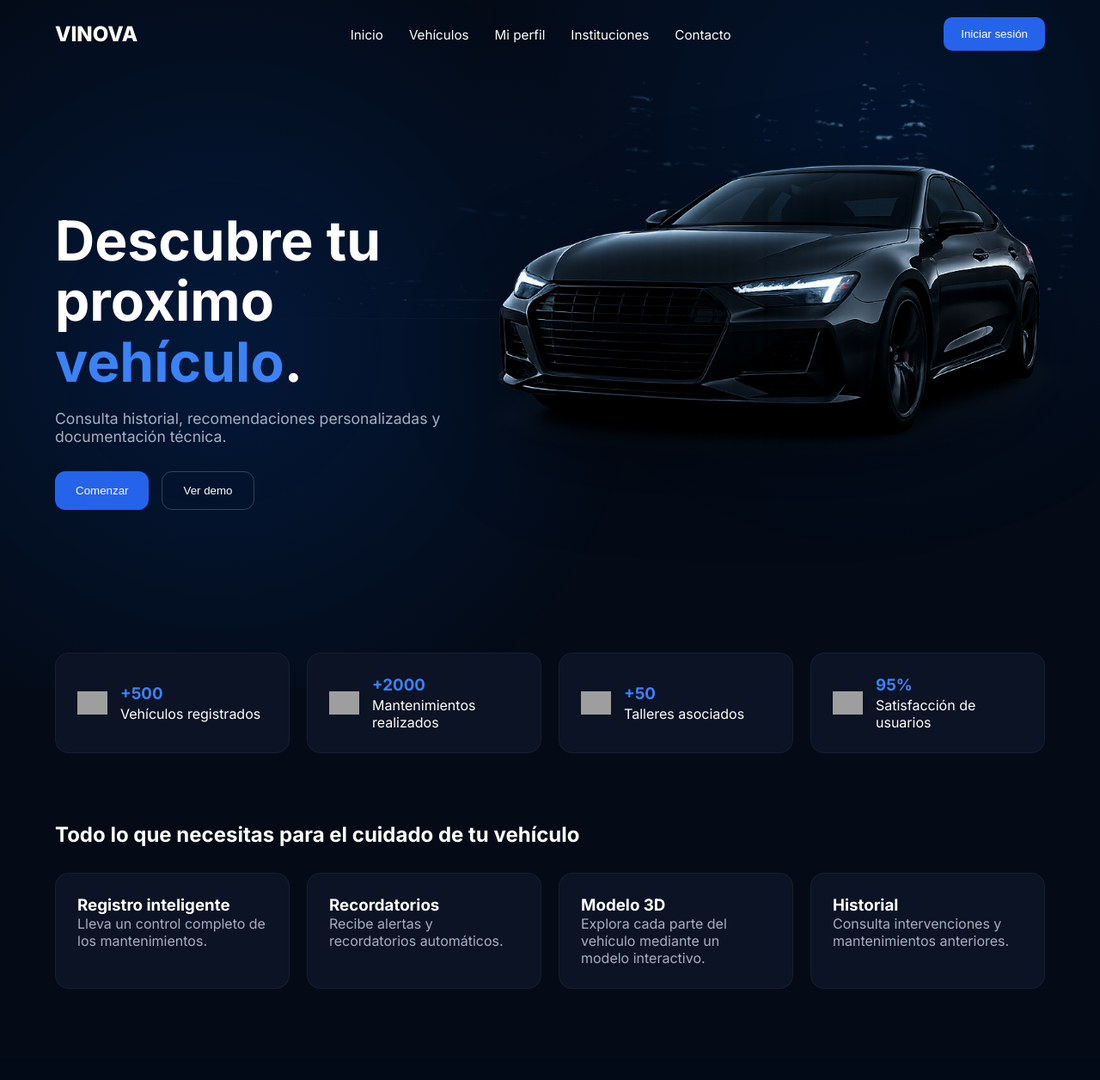
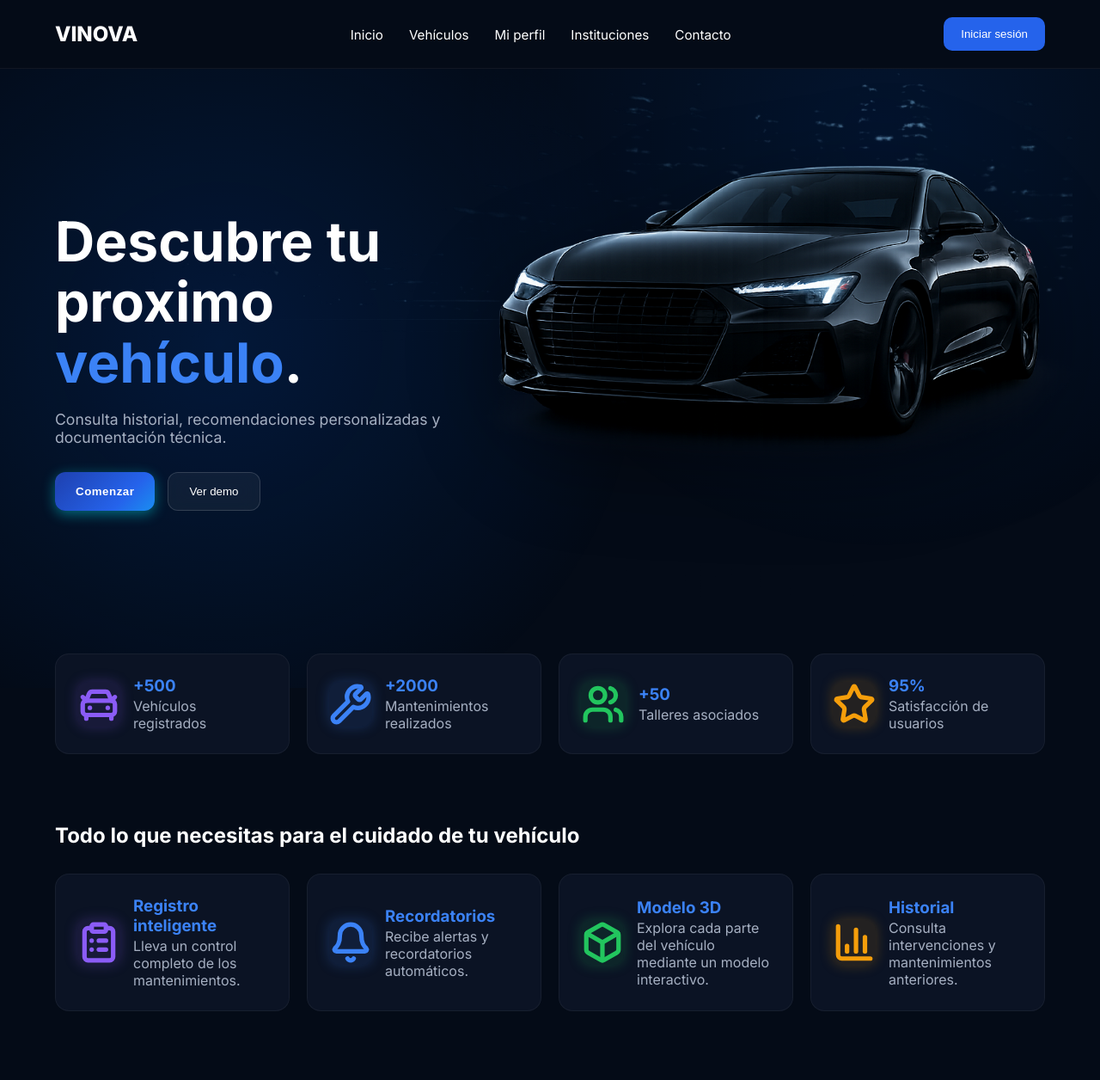
Before and after one commit to Tokyogh/tesiss, a Flask app: page / in a window 1280 px wide. Shown: the whole page at 86% size. Before the commit the page ends 1150 px from the top, so only its background shows below. Run offline with Flask 3, Linux system fonts and the light colour scheme; grey boxes are pictures that could not be loaded.

Commit message:
acatualizacion

```diff
--- a/docs/ACTUALIZAR.txt
+++ b/docs/ACTUALIZAR.txt
@@ -20,6 +20,7 @@ six seven
 ==================================
 
 para descargar los requeriments
+
 =============================
 pip install -r requirements.txt
 =============================
--- a/static/css/styles.css
+++ b/static/css/styles.css
@@ -14,7 +14,7 @@ body {
     background-color: #040b17;
 }
 
-/* fondo con luces suaves tipo glow */
+/* fondo */
 body::before {
     content: "";
     position: fixed;
@@ -28,23 +28,22 @@ body::before {
 
 /* navbar de arriba */
 .navbar {
-    width: 90%;
-    margin: auto;
+    width: 100%;
+    background-color: #040b17;
     display: flex;
     justify-content: space-between;
     align-items: center;
-    padding: 20px 0;
+    padding: 20px 5%;
     position: relative;
     z-index: 10;
+    border-bottom: 1px solid rgba(255,255,255,.05);
 }
 
-/* logo */
 .logo h2 {
     font-weight: 800;
     color: white;
 }
 
-/* links del menú */
 .nav-links {
     display: flex;
     gap: 30px;
@@ -57,24 +56,19 @@ body::before {
     font-size: 0.95rem;
 }
 
-/* dropdown del menú */
 .dropdown {
     position: relative;
 }
 
-/* caja del dropdown */
 .dropdown-menu {
     position: absolute;
     top: 40px;
     left: 0;
     width: 220px;
-
     opacity: 0;
     visibility: hidden;
     pointer-events: none;
-
     transition: opacity 0.5s ease;
-
     background: #101827;
     border: 1px solid rgba(255,255,255,.08);
     border-radius: 12px;
@@ -82,14 +76,6 @@ body::before {
     display: flex;
     flex-direction: column;
 }
-
-/* aparece al pasar el mouse */
-/*
- .dropdown:hover .dropdown-menu {
-    opacity: 1;
-    visibility: visible;
-    pointer-events: auto;
-} */
 
 .dropdown-menu.show {
     opacity: 1;
@@ -102,12 +88,10 @@ body::before {
     border-radius: 8px;
 }
 
-/* hover de opciones */
 .dropdown-menu a:hover {
     background: #182336;
 }
 
-/* botón login */
 .login-btn {
     background: #2563eb;
     color: white;
@@ -123,23 +107,18 @@ body::before {
 .hero {
     width: 100%;
     min-height: 85vh;
-
     display: flex;
     align-items: center;
     justify-content: space-between;
-
     padding: 0 5%;
-
     position: relative;
     overflow: visible;
     z-index: 2;
 }
 
-/* texto lado izquierdo */
 .hero-content {
     width: 50%;
     max-width: 600px;
-
     position: relative;
     z-index: 3;
 }
@@ -150,7 +129,6 @@ body::before {
     margin-bottom: 20px;
 }
 
-/* resaltado azul */
 .hero-content span {
     color: #3b82f6;
 }
@@ -161,56 +139,120 @@ body::before {
     margin-bottom: 30px;
 }
 
-/* botones del hero */
 .hero-buttons {
     display: flex;
     gap: 15px;
 }
 
-/* botón principal */
 .primary-btn {
-    background: #2563eb;
+    background: linear-gradient(135deg, #1e40af 0%, #2563eb 40%, #00f2fe 100%);
+    background-size: 200% auto;
+
     color: white;
+    font-weight: 700;
+    letter-spacing: 0.5px;
     border: none;
     padding: 14px 24px;
     border-radius: 12px;
     cursor: pointer;
+
+    position: relative;
+    overflow: hidden;
+
+    box-shadow: 0 4px 15px rgba(0, 242, 254, 0.4);
+
+    transition: all 0.4s cubic-bezier(0.25, 0.8, 0.25, 1);
 }
 
-/* botón secundario */
+
+.primary-btn::before {
+    content: '';
+    position: absolute;
+    top: 0;
+    left: -100%;
+    width: 100%;
+    height: 100%;
+    background: linear-gradient(
+        90deg,
+        transparent,
+        rgba(255, 255, 255, 0.3),
+        transparent
+    );
+    transform: skewX(-25deg);
+    transition: none;
+}
+
+.primary-btn:hover {
+
+    transform: translateY(-2px);
+    background-position: right center;
+
+    box-shadow: 0 0 25px rgba(0, 242, 254, 0.8),
+                0 0 10px rgba(37, 99, 235, 0.5);
+}
+
+.primary-btn:hover::before {
+    left: 100%;
+    transition: all 0.6s ease;
+}
+
+/* Efecto de clic pulsado */
+.primary-btn:active {
+    transform: translateY(1px);
+    box-shadow: 0 2px 10px rgba(0, 242, 254, 0.4);
+}
+/* ==========================================
+   BOTÓN SECUNDARIO
+========================================== */
 .secondary-btn {
-    background: transparent;
+    background: rgba(255, 255, 255, 0.05);
+    backdrop-filter: blur(10px);
+    -webkit-backdrop-filter: blur(10px);   /* Hace que el efecto funcione también en Safari (Mac/iPhone) */
+
     color: white;
-    border: 1px solid rgba(255,255,255,.2);
+    border: 1px solid rgba(255, 255, 255, 0.15);
     padding: 14px 24px;
     border-radius: 12px;
     cursor: pointer;
+
+    transition: all 0.3s ease;
+}
+.secondary-btn:hover {
+    background: rgba(255, 255, 255, 0.12);
+    border-color: rgba(255, 255, 255, 0.3);
+    box-shadow: 0 8px 25px rgba(0, 0, 0, 0.3);
 }
 
-/* ==========================================
-   imagen grande del hero
-========================================== */
+.secondary-btn:active {
+    transform: scale(0.97);
+    background: rgba(255, 255, 255, 0.04);
+    box-shadow: 0 3px 10px rgba(0, 0, 0, 0.4);
+    border-color: rgba(255, 255, 255, 0.2);
+
+    transition: all 0.08s ease;
+}
+
+
 .hero-image {
     position: absolute;
     right: 32%;
     top: -140px;
-
     width: 59%;
-
     z-index: 1;
     pointer-events: none;
 }
+
 .hero-image img {
     width: 150%;
     max-width: none;
-
     height: auto;
     object-fit: contain;
-
     filter: drop-shadow(0 30px 50px rgba(0,0,0,0.4));
 }
 
-/* stats de abajo */
+/* ==========================================
+   STATS & FEATURES (Contenedores compartidos)
+========================================== */
 .stats {
     width: 90%;
     margin: auto;
@@ -221,41 +263,6 @@ body::before {
     z-index: 5;
 }
 
-/* tarjetas de stats */
-/* Modificación en las tarjetas de stats */
-.stat-card {
-    background: #0b1324;
-    border: 1px solid rgba(255,255,255,.05);
-    padding: 25px;
-    border-radius: 16px;
-
-    /* Nuevas propiedades para alinear el icono al lado */
-    display: flex;
-    align-items: center;
-    gap: 15px; /* Espacio entre el icono y el texto */
-}
-
-/* Control del tamaño de tus iconos */
-.stat-icon {
-    width: 35px;  /* Ajusta el tamaño que quieras aquí */
-    height: 35px; /* Ajusta el tamaño que quieras aquí */
-    object-fit: contain;
-}
-
-/* Contenedor del texto para mantener el orden vertical */
-.stat-info {
-    display: flex;
-    flex-direction: column;
-}
-
-.stat-card h3 {
-    color: #3b82f6;
-    margin-bottom: 2px; /* Reducido un poco para que cuadre mejor con el icono */
-}
-
-/* ==========================================
-   features (sección de tarjetas)
-========================================== */
 .features {
     width: 90%;
     margin: 80px auto;
@@ -267,59 +274,116 @@ body::before {
     margin-bottom: 30px;
 }
 
-/* grid de features */
 .feature-grid {
     display: grid;
     grid-template-columns: repeat(4, 1fr);
     gap: 20px;
 }
 
-/* cada tarjeta */
+/* Estilo unificado para las tarjetas */
+.stat-card,
 .feature-card {
     background: #0b1324;
     border: 1px solid rgba(255,255,255,.05);
     padding: 25px;
     border-radius: 16px;
+    display: flex;
+    align-items: center;
+    gap: 15px;
 }
 
+.stat-info,
+.feature-info {
+    display: flex;
+    flex-direction: column;
+}
+
+.stat-card h3,
+.feature-card h3 {
+    color: #3b82f6;
+    margin-bottom: 2px;
+    font-size: 1.17rem;
+}
+
+.stat-card p,
 .feature-card p {
     color: #a6b0c2;
 }
 
-/* responsive */
+/* ==========================================
+   CAJAS DE ICONOS (Neon Style)
+========================================== */
+.icon-box {
+    width: 52px;
+    height: 52px;
+    border-radius: 12px;
+    display: flex;
+    align-items: center;
+    justify-content: center;
+    transition: all 0.3s ease;
+}
+
+/* Forzar el tamaño grande del icono dentro de la caja */
+.icon-box i,
+.icon-box svg {
+    width: 50px !important;
+    height: 50px !important;
+    stroke-width: 2.5;
+    flex-shrink: 0;
+}
+
+/* Colores de las cajas con opacidad y brillo */
+.purple {
+    background: rgba(139, 92, 246, 0.1);
+    box-shadow: 0 0 15px rgba(139, 92, 246, 0.25);
+    color: #8b5cf6;
+}
+
+.blue {
+    background: rgba(59, 130, 246, 0.1);
+    box-shadow: 0 0 15px rgba(59, 130, 246, 0.25);
+    color: #3b82f6;
+}
+
+.green {
+    background: rgba(34, 197, 94, 0.1);
+    box-shadow: 0 0 15px rgba(34, 197, 94, 0.25);
+    color: #22c55e;
+}
+
+.yellow {
+    background: rgba(245, 158, 11, 0.1);
+    box-shadow: 0 0 15px rgba(245, 158, 11, 0.25);
+    color: #f59e0b;
+}
+
+/* ==========================================
+   RESPONSIVE
+========================================== */
 @media (max-width: 1100px) {
-
     .hero {
         flex-direction: column;
         text-align: center;
         gap: 40px;
     }
-
     .hero-content,
     .hero-image {
         width: 100%;
         position: relative;
     }
-
     .hero-image {
         top: 0;
     }
-
     .hero-content h1 {
         font-size: 2.8rem;
     }
-
-    .stats {
-        grid-template-columns: repeat(2, 1fr);
-    }
-
+    .stats,
     .feature-grid {
         grid-template-columns: repeat(2, 1fr);
     }
 }
 
 @media (max-width: 768px) {
-
     .stats,
     .feature-grid {
         grid-template-columns: 1fr;
--- a/static/js/script.js
+++ b/static/js/script.js
@@ -14,3 +14,6 @@ document.querySelectorAll('.dropdown').forEach(dropdown => {
         }, 200); // 200 ms
     });
 });
+
+// Activar los iconos de Lucide
+lucide.createIcons();
--- a/templates/index.html
+++ b/templates/index.html
@@ -4,7 +4,7 @@
     <meta charset="UTF-8">
     <meta name="viewport" content="width=device-width, initial-scale=1.0">
     <title>VINOVA</title>
-
+    <script src="https://unpkg.com/lucide@latest"></script>
     <link rel="stylesheet" href="{{ url_for('static', filename='css/styles.css') }}">
 
     <link rel="preconnect" href="https://fonts.googleapis.com">
@@ -13,37 +13,20 @@
 
 <body>
 
-<!-- ================= NAVBAR ================= -->
 <header class="navbar">
-
     <div class="logo">
         <h2>VINOVA</h2>
     </div>
 
     <nav>
         <ul class="nav-links">
-
             <li><a href="{{ url_for('inicio') }}">Inicio</a></li>
-
             <li class="dropdown">
                 <a href="#">Vehículos</a>
                 <div class="dropdown-menu">
                     <a href="#">Catalogo</a>
-                    <!--<a href="#">Agregar vehículo</a>
-                    <a href="#">Historial</a>
-                    <a href="#">Información técnica</a> -->
                 </div>
             </li>
-
-            <!--<li class="dropdown">
-                <a href="#">Mantenimiento</a>
-                <div class="dropdown-menu">
-                    <a href="#">Próximos servicios</a>
-                    <a href="#">Historial</a>
-                    <a href="#">Recomendaciones</a>
-                    <a href="#">Alertas</a>
-                </div>
-            </li>-->
             <li class="dropdown">
                 <a href="#">Mi perfil</a>
             </li>
@@ -67,43 +50,33 @@
     <button class="login-btn">
         Iniciar sesión
     </button>
-
 </header>
 
-<!-- ================= HERO (SPLIT) ================= -->
 <section class="hero">
-
-    <!-- TEXTO IZQUIERDA -->
     <div class="hero-content">
-
         <h1>
             Descubre tu proximo <br>
             <span>vehículo</span>.
         </h1>
-
         <p>
             Consulta historial, recomendaciones personalizadas y documentación técnica.
         </p>
-
         <div class="hero-buttons">
             <button class="primary-btn">Comenzar</button>
             <button class="secondary-btn">Ver demo</button>
         </div>
-
     </div>
 
-    <!-- IMAGEN DERECHA -->
     <div class="hero-image">
         <img src="{{ url_for('static', filename='img/fondo.png') }}">
     </div>
-
 </section>
 
-<!-- ================= ESTADÍSTICAS ================= -->
 <section class="stats">
-
     <div class="stat-card">
-        <img src="assets/carro.png" alt="Icono coche" class="stat-icon">
+        <div class="icon-box purple">
+            <i data-lucide="car-front"></i>
+        </div>
         <div class="stat-info">
             <h3>+500</h3>
             <p>Vehículos registrados</p>
@@ -111,7 +84,9 @@
     </div>
 
     <div class="stat-card">
-        <img src="assets/llave.png" alt="Icono llave" class="stat-icon">
+        <div class="icon-box blue">
+            <i data-lucide="wrench"></i>
+        </div>
         <div class="stat-info">
             <h3>+2000</h3>
             <p>Mantenimientos realizados</p>
@@ -119,59 +94,72 @@
     </div>
 
     <div class="stat-card">
-        <img src="assets/asociados.png" alt="Icono taller" class="stat-icon">
-
+        <div class="icon-box green">
+            <i data-lucide="users"></i>
+        </div>
         <div class="stat-info">
             <h3>+50</h3>
             <p>Talleres asociados</p>
         </div>
-
     </div>
 
     <div class="stat-card">
-        <img src="assets/usuario.png" alt="Icono usuario" class="stat-icon">
+        <div class="icon-box yellow">
+            <i data-lucide="star"></i>
+        </div>
         <div class="stat-info">
             <h3>95%</h3>
             <p>Satisfacción de usuarios</p>
         </div>
     </div>
-
 </section>
 
-<!-- ================= FEATURES ================= -->
 <section class="features">
-
-    <h2>
-        Todo lo que necesitas para el cuidado de tu vehículo
-    </h2>
+    <h2>Todo lo que necesitas para el cuidado de tu vehículo</h2>
 
     <div class="feature-grid">
-
         <div class="feature-card">
+            <div class="icon-box purple">
+                <i data-lucide="clipboard-list"></i>
+            </div>
+            <div class="feature-info">
                 <h3>Registro inteligente</h3>
                 <p>Lleva un control completo de los mantenimientos.</p>
             </div>
+        </div>
 
         <div class="feature-card">
+            <div class="icon-box blue">
+                <i data-lucide="bell"></i>
+            </div>
+            <div class="feature-info">
                 <h3>Recordatorios</h3>
                 <p>Recibe alertas y recordatorios automáticos.</p>
             </div>
+        </div>
 
         <div class="feature-card">
+            <div class="icon-box green">
+                <i data-lucide="box"></i>
+            </div>
+            <div class="feature-info">
                 <h3>Modelo 3D</h3>
                 <p>Explora cada parte del vehículo mediante un modelo interactivo.</p>
             </div>
+        </div>
 
         <div class="feature-card">
+            <div class="icon-box yellow">
+                <i data-lucide="chart-column"></i>
+            </div>
+            <div class="feature-info">
                 <h3>Historial</h3>
                 <p>Consulta intervenciones y mantenimientos anteriores.</p>
             </div>
-
         </div>
-
+    </div>
 </section>
 
 <script src="{{ url_for('static', filename='js/script.js') }}"></script>
-
 </body>
 </html>
```
Lines whose indentation alone changed are shown as unchanged.
